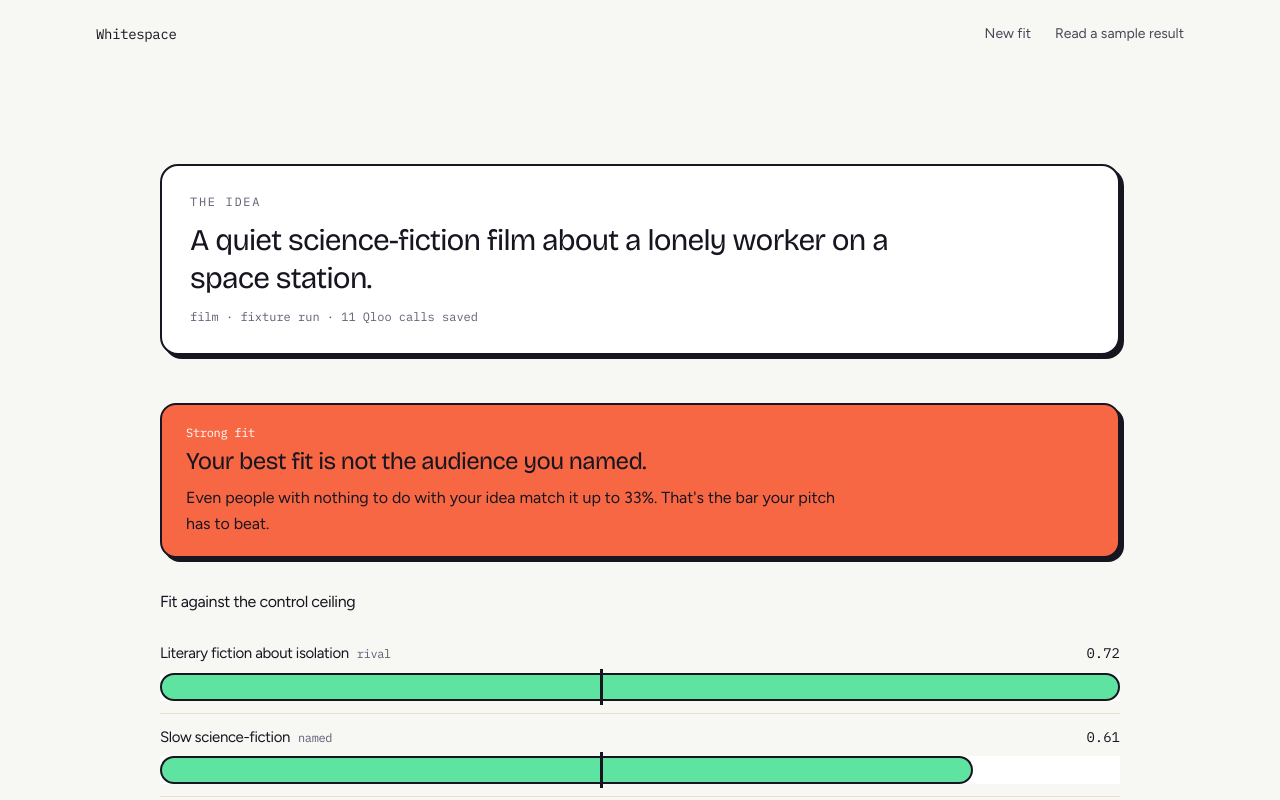
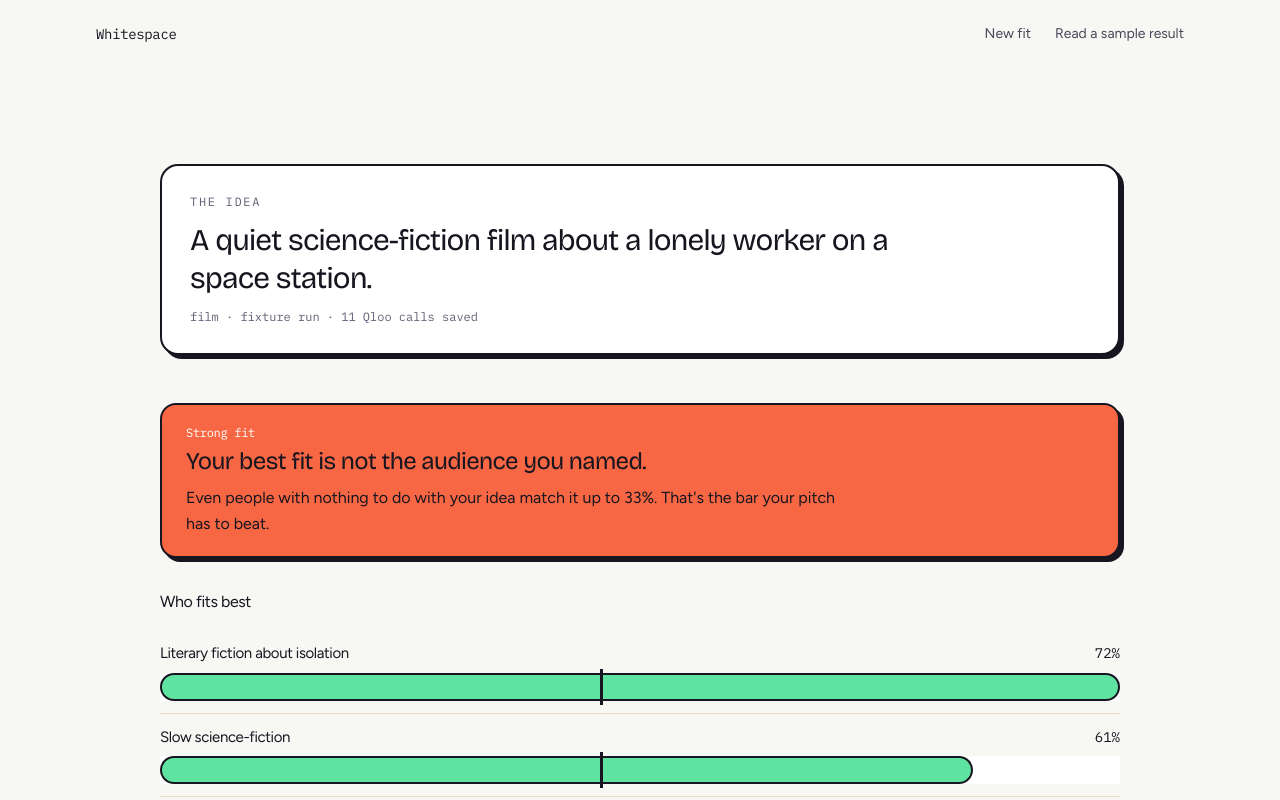
Before and after one commit to DammyCodes-all/whitespace, a Next.js app: page /demo/result in a window 1280 px wide. Shown: the top 800 px of the page. Built offline with nearby package versions, Linux system fonts and the light colour scheme.

Commit message:
Show bar scores as percentages, drop role tags

```diff
--- a/src/components/flow-result-view.tsx
+++ b/src/components/flow-result-view.tsx
@@ -88,7 +88,7 @@ function Bars({ result }: { result: FlowResult }) {
   return (
     <section aria-label="Ranked audiences" className="mt-8">
       <h3 className="text-base tracking-tight text-ink">
-        Fit against the control ceiling
+        Who fits best
       </h3>
       <div className="mt-4">
         {rows.length === 0 ? (
@@ -101,12 +101,9 @@ function Bars({ result }: { result: FlowResult }) {
               <div className="flex items-baseline justify-between gap-4">
                 <p className="text-[15px] tracking-tight text-ink">
                   {row.name}
-                  <span className="ml-2 font-mono text-xs text-ink-3">
-                    {row.role}
-                  </span>
                 </p>
                 <p data-numeric className="tnum font-mono text-sm text-ink">
-                  {row.score.toFixed(2)}
+                  {Math.round(row.score * 100)}%
                 </p>
               </div>
               <div className="relative mt-2 h-7 bg-surface">
```
